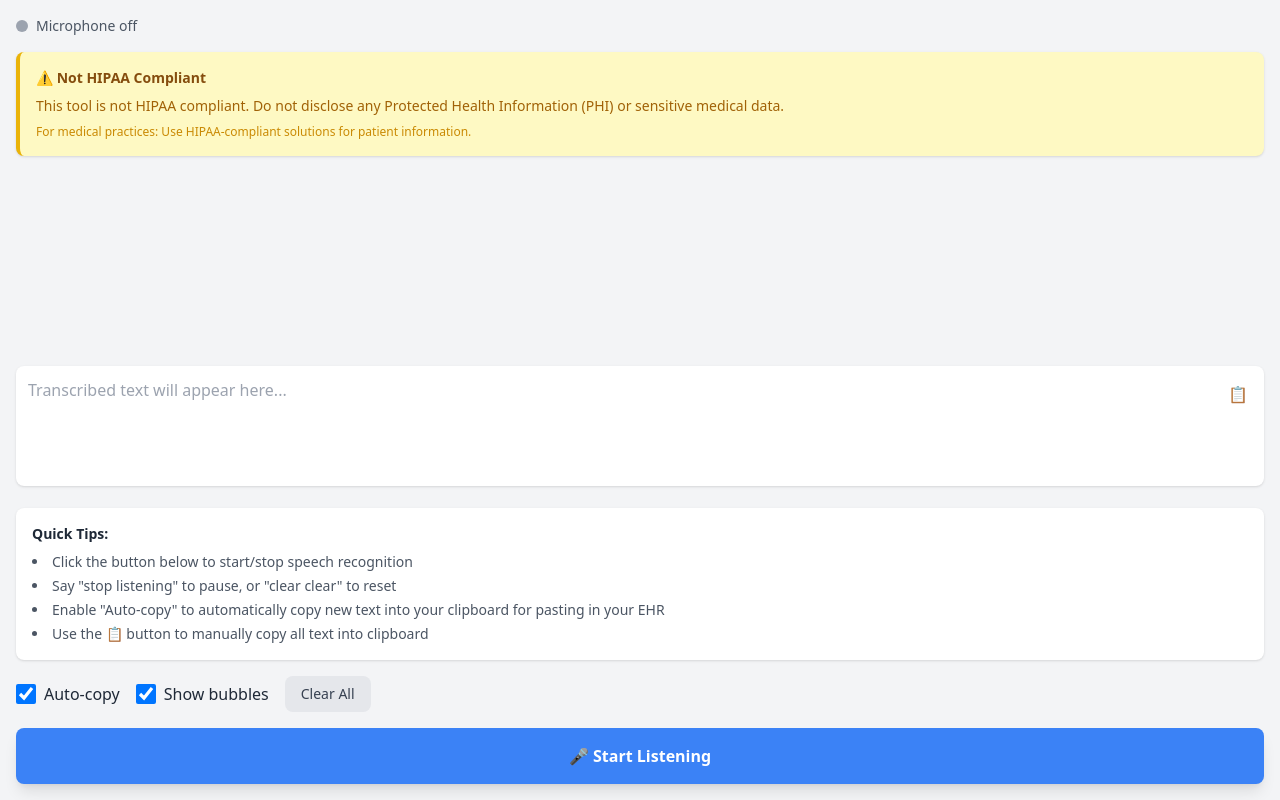
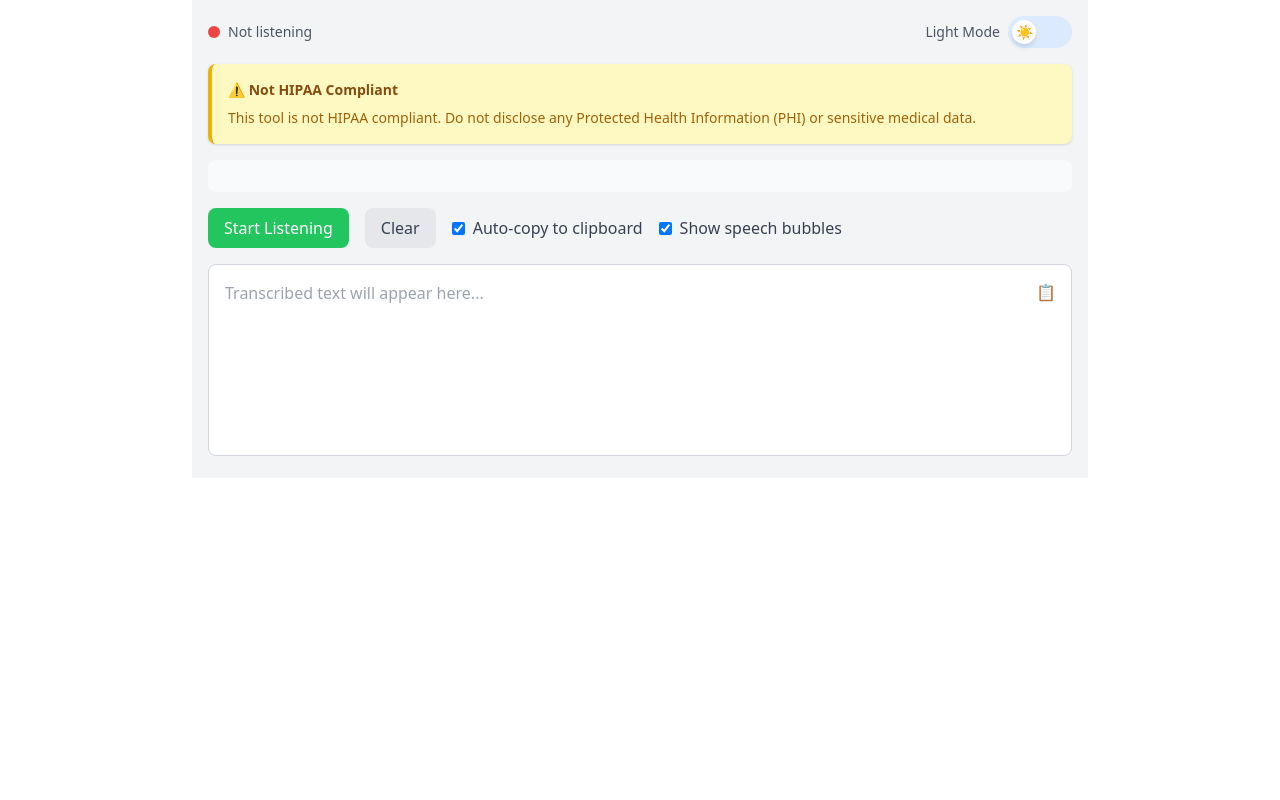
Before and after one commit to Sum1Solutions/web-speech-to-text, a React (Create React App) app: page / in a window 1280 px wide. Built offline with nearby package versions, Linux system fonts and the light colour scheme.

Commit message:
feat: Implement dark mode with slider toggle
- Add ThemeContext for theme state management
- Restore slider UI for theme toggle
- Add dark mode styles to all components
- Configure Tailwind for class-based dark mode
- Add smooth color transitions
- Improve accessibility with proper contrast ratios

```diff
--- a/src/App.tsx
+++ b/src/App.tsx
@@ -1,14 +1,17 @@
 import React from 'react';
 import SpeechToText from './components/SpeechToText';
 import ErrorBoundary from './components/ErrorBoundary';
+import { ThemeProvider } from './contexts/ThemeContext';
 
-const App: React.FC = () => {
+function App() {
   return (
-    <div className="App">
-      <ErrorBoundary>
-        <SpeechToText />
-      </ErrorBoundary>
-    </div>
+    <ThemeProvider>
+      <div className="min-h-screen bg-white dark:bg-gray-900 transition-colors">
+        <ErrorBoundary>
+          <SpeechToText />
+        </ErrorBoundary>
+      </div>
+    </ThemeProvider>
   );
 }
 
--- a/src/components/SpeechToText.tsx
+++ b/src/components/SpeechToText.tsx
@@ -1,6 +1,7 @@
 import React, { useState, useRef, useEffect, useCallback, ChangeEvent } from 'react';
 import { debounce } from 'lodash';
 import { useSpeechRecognition } from '../hooks/useSpeechRecognition';
+import ThemeToggle from './ThemeToggle';
 
 interface Transcript {
   text: string;
@@ -19,6 +20,7 @@ const SpeechToText: React.FC = () => {
   const processedResultsRef = useRef(new Set<string>());
   const textareaRef = useRef<HTMLTextAreaElement>(null);
   const transcriptsContainerRef = useRef<HTMLDivElement>(null);
+  const shouldStopRef = useRef(false);
 
   const clearTranscripts = useCallback(() => {
     setTranscripts([]);
@@ -27,13 +29,11 @@ const SpeechToText: React.FC = () => {
     setError(null);
   }, []);
 
-  const copyToClipboard = useCallback(async (text: string = collectedText) => {
+  const copyToClipboard = useCallback(async (text: string = collectedText, force: boolean = false) => {
     if (!text) return;
 
     try {
-      if (autoCopy || text === collectedText) {
       await navigator.clipboard.writeText(text);
-
       if (textareaRef.current) {
         textareaRef.current.style.backgroundColor = '#4ade80';
         setTimeout(() => {
@@ -42,12 +42,29 @@ const SpeechToText: React.FC = () => {
           }
         }, 200);
       }
-      }
     } catch (err) {
       console.error('Failed to copy text: ', err);
       setError('Failed to copy text to clipboard');
     }
-  }, [collectedText, autoCopy]);
+  }, [collectedText]);
+
+  const handleSpeechError = useCallback((event: Event & { error: string; message: string }) => {
+    console.error('Speech recognition error:', event.error);
+    const errorMessages: Record<string, string> = {
+      'not-allowed': 'Microphone access denied. Please allow microphone access and try again.',
+      'service-not-allowed': 'Speech recognition service is not available. Please try again later.',
+      'no-speech': 'No speech detected. Click the button to restart listening.',
+      'network': 'Network error occurred. Attempting to reconnect...',
+      'aborted': 'Speech recognition was aborted. Click to restart.',
+      'audio-capture': 'No microphone was found. Please verify your audio input.',
+      'bad-grammar': 'Grammar error occurred in speech recognition.',
+      'language-not-supported': 'The selected language is not supported.',
+      'start_error': 'Failed to start speech recognition. Please try again.'
+    };
+
+    const errorMessage = errorMessages[event.error] || `Speech recognition error: ${event.error}`;
+    setError(errorMessage);
+  }, []);
 
   const handleSpeechResult = useCallback((transcript: string, isFinal: boolean) => {
     setError(null);
@@ -60,7 +77,7 @@ const SpeechToText: React.FC = () => {
         return;
       }
       if (command === "stop listening") {
-        stopListening();
+        shouldStopRef.current = true;
         return;
       }
     }
@@ -82,51 +99,46 @@ const SpeechToText: React.FC = () => {
         processedResultsRef.current.add(resultId);
         setCollectedText(prevText => {
           const newText = prevText + (prevText ? ' ' : '') + transcript;
+          // Only attempt to copy if auto-copy is enabled
           if (autoCopy) {
-            copyToClipboard(newText);
+            try {
+              navigator.clipboard.writeText(newText).catch(() => {
+                // Silently fail if auto-copy fails
+                // Only show errors for manual copy attempts
+              });
+            } catch {
+              // Catch any synchronous errors and ignore them for auto-copy
+            }
           }
           return newText;
         });
       }
       return newTranscripts;
     });
-  }, [autoCopy, clearTranscripts, copyToClipboard]);
+  }, [autoCopy, clearTranscripts]);
 
-  const handleSpeechError = useCallback((event: Event & { error: string; message: string }) => {
-    console.error('Speech recognition error:', event.error);
-    const errorMessages: Record<string, string> = {
-      'not-allowed': 'Microphone access denied. Please allow microphone access and try again.',
-      'service-not-allowed': 'Speech recognition service is not available. Please try again later.',
-      'no-speech': 'No speech detected. Click the button to restart listening.',
-      'network': 'Network error occurred. Attempting to reconnect...',
-      'aborted': 'Speech recognition was aborted. Click to restart.',
-      'audio-capture': 'No microphone was found. Please verify your audio input.',
-      'bad-grammar': 'Grammar error occurred in speech recognition.',
-      'language-not-supported': 'The selected language is not supported.',
-      'start_error': 'Failed to start speech recognition. Please try again.'
-    };
+  const handleAutoCopyChange = useCallback((e: ChangeEvent<HTMLInputElement>) => {
+    setAutoCopy(e.target.checked);
+  }, []);
 
-    const errorMessage = errorMessages[event.error] || `Speech recognition error: ${event.error}`;
-    setError(errorMessage);
+  const handleTextAreaChange = debounce((e: ChangeEvent<HTMLTextAreaElement>) => {
+    setCollectedText(e.target.value);
+  }, DEBOUNCE_DELAY);
+
+  const handleShowBubblesChange = useCallback((e: ChangeEvent<HTMLInputElement>) => {
+    setShowBubbles(e.target.checked);
   }, []);
 
   const { isListening, startListening, stopListening } = useSpeechRecognition({
     onResult: handleSpeechResult,
     onError: handleSpeechError,
-    onEnd: () => {}
+    onEnd: () => {
+      if (shouldStopRef.current) {
+        shouldStopRef.current = false;
+        stopListening();
+      }
+    }
   });
-
-  const handleAutoCopyChange = useCallback((e: ChangeEvent<HTMLInputElement>) => {
-    setAutoCopy(e.target.checked);
-  }, []);
-
-  const handleShowBubblesChange = useCallback((e: ChangeEvent<HTMLInputElement>) => {
-    setShowBubbles(e.target.checked);
-  }, []);
-
-  const handleTextAreaChange = debounce((e: ChangeEvent<HTMLTextAreaElement>) => {
-    setCollectedText(e.target.value);
-  }, DEBOUNCE_DELAY);
 
   // Scroll to bottom when new text is added to textarea
   useEffect(() => {
@@ -144,36 +156,20 @@ const SpeechToText: React.FC = () => {
 
   return (
     <div
-      className="flex flex-col h-screen max-h-screen p-4 bg-gray-100 dark:bg-gray-800"
+      className="max-w-4xl mx-auto p-4 space-y-4 bg-gray-100 dark:bg-gray-800"
       role="application"
       aria-label="Speech to Text Converter"
     >
       {/* Status Bar */}
-      <div
-        className="flex items-center justify-between mb-4 text-sm"
-        role="status"
-        aria-live="polite"
-      >
-        <div className="flex items-center gap-2">
-          <div
-            className={`h-3 w-3 rounded-full ${isListening ? 'bg-red-500 animate-pulse' : 'bg-gray-400'}`}
-            role="presentation"
-          />
-          <span className="text-gray-600 dark:text-gray-300">
-            {isListening ? 'Listening...' : 'Microphone off'}
+      <div className="flex justify-between items-center mb-4">
+        <div className="flex items-center space-x-2">
+          <div className={`w-3 h-3 rounded-full ${isListening ? 'bg-green-500 animate-pulse' : 'bg-red-500'}`} />
+          <span className="text-sm text-gray-600 dark:text-gray-300">
+            {isListening ? 'Listening...' : 'Not listening'}
           </span>
         </div>
+        <ThemeToggle />
       </div>
-
-      {error && (
-        <div
-          className="mb-4 p-3 bg-red-100 dark:bg-red-900 text-red-700 dark:text-red-200 rounded-lg"
-          role="alert"
-          aria-live="assertive"
-        >
-          {error}
-        </div>
-      )}
 
       {/* HIPAA Warning */}
       <div
@@ -181,43 +177,92 @@ const SpeechToText: React.FC = () => {
         role="alert"
       >
         <h3 className="font-bold mb-2 text-yellow-800 dark:text-yellow-200">⚠️ Not HIPAA Compliant</h3>
-        <p className="text-yellow-700 dark:text-yellow-300 mb-2">
+        <p className="text-yellow-700 dark:text-yellow-300">
           This tool is not HIPAA compliant. Do not disclose any Protected Health Information (PHI) or sensitive medical data.
-        </p>
-        <p className="text-yellow-600 dark:text-yellow-400 text-xs">
-          For medical practices: Use HIPAA-compliant solutions for patient information.
         </p>
       </div>
 
       {/* Transcripts */}
+      {showBubbles && (
         <div
           ref={transcriptsContainerRef}
-        className="flex-1 overflow-y-auto mb-4 space-y-2 min-h-0"
+          className="space-y-2 mb-4 max-h-60 overflow-y-auto p-4 bg-gray-50 dark:bg-gray-800 rounded-lg"
         >
-        {showBubbles && transcripts.map((transcript, index) => (
+          {transcripts.map((transcript, index) => (
             <div
               key={index}
-            className="bg-white dark:bg-gray-700 p-3 rounded-lg shadow text-gray-800 dark:text-gray-200 break-words"
+              className={`p-3 rounded-lg max-w-[80%] ${
+                transcript.isFinal
+                  ? 'bg-blue-100 dark:bg-blue-900 text-blue-900 dark:text-blue-100 ml-auto'
+                  : 'bg-gray-100 dark:bg-gray-700 text-gray-700 dark:text-gray-300'
+              }`}
             >
               {transcript.text}
             </div>
           ))}
         </div>
+      )}
 
-      {/* Main Text Area */}
-      <div className="relative mb-4 flex-shrink-0">
+      {/* Controls */}
+      <div className="flex flex-wrap gap-4 items-center mb-4">
+        <button
+          onClick={() => (isListening ? stopListening() : startListening())}
+          className={`px-4 py-2 rounded-lg font-medium transition-colors ${
+            isListening
+              ? 'bg-red-500 hover:bg-red-600 text-white'
+              : 'bg-green-500 hover:bg-green-600 text-white'
+          }`}
+        >
+          {isListening ? 'Stop' : 'Start'} Listening
+        </button>
+
+        <button
+          onClick={clearTranscripts}
+          className="px-4 py-2 rounded-lg font-medium bg-gray-200 dark:bg-gray-700 text-gray-700 dark:text-gray-200 hover:bg-gray-300 dark:hover:bg-gray-600 transition-colors"
+        >
+          Clear
+        </button>
+
+        <label className="flex items-center space-x-2 text-gray-700 dark:text-gray-300">
+          <input
+            type="checkbox"
+            checked={autoCopy}
+            onChange={handleAutoCopyChange}
+            className="rounded border-gray-300 text-blue-600 shadow-sm focus:border-blue-300 focus:ring focus:ring-blue-200 focus:ring-opacity-50"
+          />
+          <span>Auto-copy to clipboard</span>
+        </label>
+
+        <label className="flex items-center space-x-2 text-gray-700 dark:text-gray-300">
+          <input
+            type="checkbox"
+            checked={showBubbles}
+            onChange={handleShowBubblesChange}
+            className="rounded border-gray-300 text-blue-600 shadow-sm focus:border-blue-300 focus:ring focus:ring-blue-200 focus:ring-opacity-50"
+          />
+          <span>Show speech bubbles</span>
+        </label>
+      </div>
+
+      {/* Error Display */}
+      {error && (
+        <div className="p-4 bg-red-100 dark:bg-red-900 text-red-700 dark:text-red-200 rounded-lg mb-4" role="alert">
+          {error}
+        </div>
+      )}
+
+      {/* Text Area */}
+      <div className="relative">
         <textarea
           ref={textareaRef}
           value={collectedText}
           onChange={handleTextAreaChange}
-          className="w-full p-3 rounded-lg shadow bg-white dark:bg-gray-700 text-gray-800 dark:text-gray-200 resize-none transition-colors duration-200"
-          rows={4}
+          className="w-full h-48 p-4 rounded-lg border border-gray-300 dark:border-gray-600 bg-white dark:bg-gray-800 text-gray-900 dark:text-gray-100 focus:ring-2 focus:ring-blue-500 focus:border-transparent resize-none transition-colors"
           placeholder="Transcribed text will appear here..."
           aria-label="Transcribed text"
-          role="textbox"
         />
         <button
-          onClick={() => copyToClipboard()}
+          onClick={() => copyToClipboard(collectedText, true)}
           className="absolute right-2 top-2 p-2 text-gray-500 hover:text-gray-700 dark:text-gray-400 dark:hover:text-gray-200"
           title="Copy to clipboard"
           aria-label="Copy to clipboard"
@@ -225,65 +270,6 @@ const SpeechToText: React.FC = () => {
           📋
         </button>
       </div>
-
-      {/* Instructions */}
-      <div className="mb-4 p-4 bg-white dark:bg-gray-700 rounded-lg shadow text-sm">
-        <h3 className="font-bold mb-2 text-gray-800 dark:text-gray-200">Quick Tips:</h3>
-        <div className="space-y-2 text-gray-600 dark:text-gray-300">
-          <ul className="list-disc list-inside space-y-1">
-            <li>Click the button below to start/stop speech recognition</li>
-            <li>Say "stop listening" to pause, or "clear clear" to reset</li>
-            <li>Enable "Auto-copy" to automatically copy new text into your clipboard for pasting in your EHR</li>
-            <li>Use the 📋 button to manually copy all text into clipboard</li>
-          </ul>
-        </div>
-      </div>
-
-      {/* Settings */}
-      <div className="flex flex-col sm:flex-row sm:items-center gap-4 mb-4 flex-shrink-0">
-        <div className="flex items-center gap-4">
-          <label className="flex items-center space-x-2 text-gray-800 dark:text-gray-200 group relative">
-            <input
-              type="checkbox"
-              id="autoCopy"
-              checked={autoCopy}
-              onChange={handleAutoCopyChange}
-              className="form-checkbox h-5 w-5"
-            />
-            <span>Auto-copy</span>
-            <div className="hidden group-hover:block absolute bottom-full left-0 mb-2 p-2 bg-gray-800 text-white text-xs rounded shadow-lg whitespace-nowrap">
-              Automatically copy text into clipboard for pasting in your EHR
-            </div>
-          </label>
-          <label className="flex items-center space-x-2 text-gray-800 dark:text-gray-200">
-            <input
-              type="checkbox"
-              checked={showBubbles}
-              onChange={handleShowBubblesChange}
-              className="form-checkbox h-5 w-5"
-            />
-            <span>Show bubbles</span>
-          </label>
-        </div>
-        <button
-          onClick={clearTranscripts}
-          className="px-4 py-2 text-sm bg-gray-200 dark:bg-gray-600 text-gray-700 dark:text-gray-300 rounded-lg hover:bg-gray-300 dark:hover:bg-gray-500 transition-colors"
-        >
-          Clear All
-        </button>
-      </div>
-
-      {/* Main Control Button */}
-      <button
-        className={`w-full sm:w-auto px-6 py-4 rounded-lg font-bold text-white transition-all transform active:scale-95 flex-shrink-0 ${
-          isListening
-            ? 'bg-red-500 hover:bg-red-600 shadow-lg'
-            : 'bg-blue-500 hover:bg-blue-600 shadow-lg'
-        }`}
-        onClick={isListening ? stopListening : startListening}
-      >
-        {isListening ? '⏹ Stop Listening' : '🎤 Start Listening'}
-      </button>
     </div>
   );
 };
--- /dev/null
+++ b/src/components/ThemeToggle.tsx
@@ -0,0 +1,41 @@
+import React from 'react';
+import { useTheme } from '../contexts/ThemeContext';
+
+const ThemeToggle: React.FC = () => {
+  const { theme, toggleTheme } = useTheme();
+  const isDark = theme === 'dark';
+
+  return (
+    <div className="flex items-center gap-2">
+      <span className="text-sm text-gray-600 dark:text-gray-300">
+        {isDark ? 'Dark' : 'Light'} Mode
+      </span>
+      <button
+        onClick={toggleTheme}
+        className={`relative inline-flex items-center h-8 rounded-full w-16 transition-colors duration-200 focus:outline-none focus:ring-2 focus:ring-blue-500 ${
+          isDark
+            ? 'bg-gray-700 hover:bg-gray-600'
+            : 'bg-blue-100 hover:bg-blue-200'
+        }`}
+        role="switch"
+        aria-checked={isDark}
+        aria-label="Toggle dark mode"
+      >
+        <span className="sr-only">Toggle dark mode</span>
+        <div
+          className={`absolute left-1 transform transition-transform duration-200 ${
+            isDark ? 'translate-x-8' : 'translate-x-0'
+          }`}
+        >
+          <div className="flex items-center justify-center w-6 h-6 rounded-full shadow-md bg-white dark:bg-gray-800">
+            <span className="text-sm" role="img" aria-hidden="true">
+              {isDark ? '🌙' : '☀️'}
+            </span>
+          </div>
+        </div>
+      </button>
+    </div>
+  );
+};
+
+export default ThemeToggle;
--- /dev/null
+++ b/src/contexts/ThemeContext.tsx
@@ -0,0 +1,66 @@
+import React, { createContext, useContext, useEffect, useState } from 'react';
+
+type Theme = 'light' | 'dark';
+
+interface ThemeContextType {
+  theme: Theme;
+  toggleTheme: () => void;
+}
+
+const ThemeContext = createContext<ThemeContextType | undefined>(undefined);
+
+export const useTheme = () => {
+  const context = useContext(ThemeContext);
+  if (context === undefined) {
+    throw new Error('useTheme must be used within a ThemeProvider');
+  }
+  return context;
+};
+
+export const ThemeProvider: React.FC<{ children: React.ReactNode }> = ({ children }) => {
+  const [theme, setTheme] = useState<Theme>(() => {
+    // Check local storage first
+    const savedTheme = localStorage.getItem('theme');
+    if (savedTheme === 'dark' || savedTheme === 'light') {
+      return savedTheme;
+    }
+    // Fall back to system preference
+    return window.matchMedia('(prefers-color-scheme: dark)').matches ? 'dark' : 'light';
+  });
+
+  useEffect(() => {
+    // Update localStorage when theme changes
+    localStorage.setItem('theme', theme);
+
+    // Update document class
+    if (theme === 'dark') {
+      document.documentElement.classList.add('dark');
+    } else {
+      document.documentElement.classList.remove('dark');
+    }
+  }, [theme]);
+
+  // Listen for system theme changes
+  useEffect(() => {
+    const mediaQuery = window.matchMedia('(prefers-color-scheme: dark)');
+    const handleChange = (e: MediaQueryListEvent) => {
+      // Only update if there's no user preference in localStorage
+      if (!localStorage.getItem('theme')) {
+        setTheme(e.matches ? 'dark' : 'light');
+      }
+    };
+
+    mediaQuery.addEventListener('change', handleChange);
+    return () => mediaQuery.removeEventListener('change', handleChange);
+  }, []);
+
+  const toggleTheme = () => {
+    setTheme(prevTheme => (prevTheme === 'light' ? 'dark' : 'light'));
+  };
+
+  return (
+    <ThemeContext.Provider value={{ theme, toggleTheme }}>
+      {children}
+    </ThemeContext.Provider>
+  );
+};
--- a/tailwind.config.js
+++ b/tailwind.config.js
@@ -1,7 +1,9 @@
+/** @type {import('tailwindcss').Config} */
 module.exports = {
   content: [
     "./src/**/*.{js,jsx,ts,tsx}",
   ],
+  darkMode: 'class', // Enable class-based dark mode
   theme: {
     extend: {},
   },
```
Also changed, not shown: public/index.html (+9 -1 lines), 1 other file (tests, documents, lock files or other folders). Lines whose indentation alone changed are shown as unchanged.
